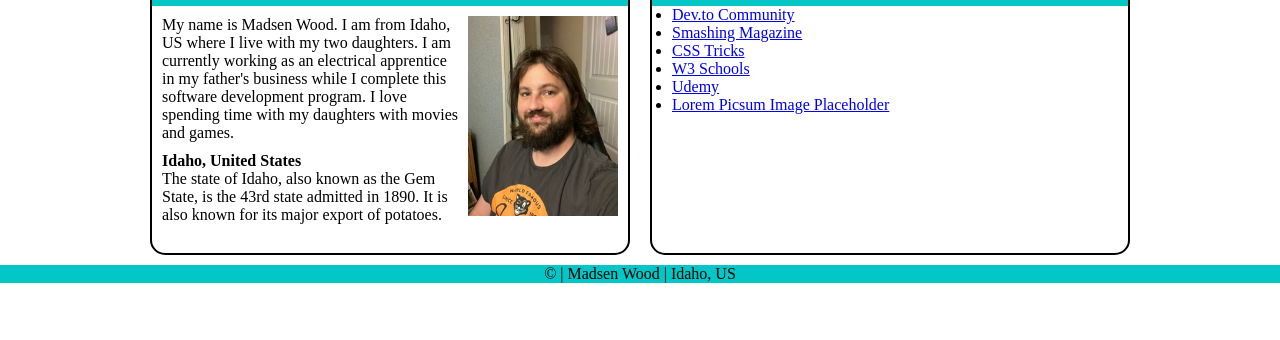
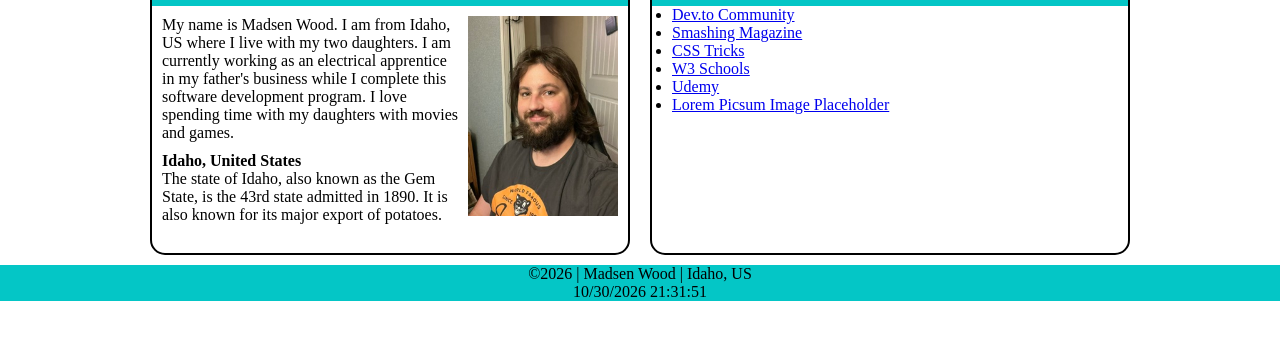
Before and after one commit to ironmad6-glitch/wdd131, a plain HTML site: page index.html in a window 1280 px wide. Shown: the part 142-482 px from the top of the page. Drawn offline with Linux system fonts and the light colour scheme.

Commit message:
JavaScript of Home Page

```diff
--- a/index.html
+++ b/index.html
@@ -7,6 +7,7 @@
     <meta name="description" content="WDD 131-Dynamic Web Fundamentals, Madsen Wood, Home Page Assignment">
     <meta name="author" content="Madsen Wood">
     <link rel="stylesheet" href="styles/base.css">
+    <script src="scripts/getdates.js" defer></script>
 </head>
 <body>
     <header>
@@ -46,7 +47,7 @@
         </section>
     </main>
     <footer>
-        <p>&copy;<span id="currentyear"> | Madsen Wood | Idaho, US</span></p>
+        <p>&copy;<span id="currentyear"></span> | Madsen Wood | Idaho, US</p>
         <p id="lastModified"></p>
     </footer>
 </body>
--- a/scripts/getdates.js
+++ b/scripts/getdates.js
@@ -0,0 +1,9 @@
+//Last Modified
+document.getElementById("lastModified").textContent = document.lastModified;
+
+//Current Year
+const currentyear = document.querySelector("#currentyear")
+
+const today = new Date();
+
+currentyear.innerHTML = `${today.getFullYear()}`;
--- a/styles/base.css
+++ b/styles/base.css
@@ -88,6 +88,7 @@ ul {
 
 footer {
     width: auto;
+    height: auto;
     display: flex;
     flex-direction: column;
     align-items: center;
```
